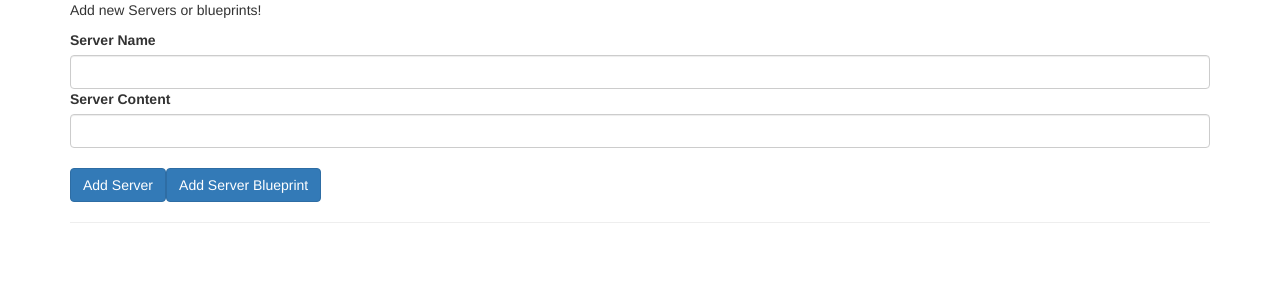
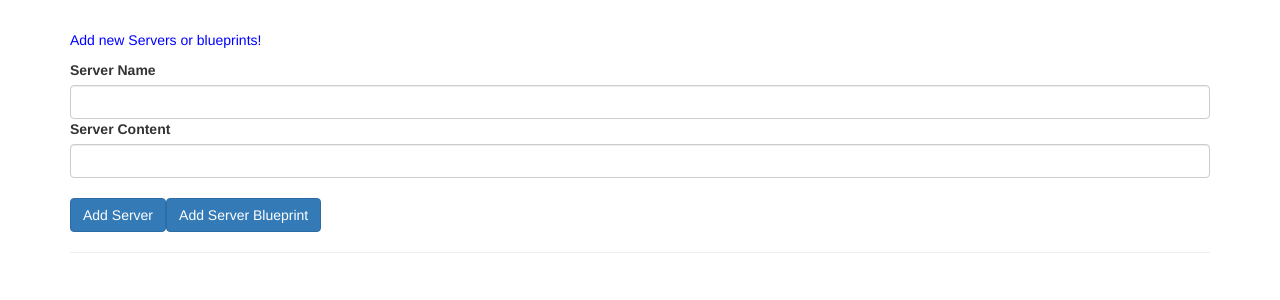
Before and after one commit to kjwhydonate/angular-course, an Angular app: page / in a window 1280 px wide. Shown: the top 300 px of the page. Built offline with nearby package versions, Linux system fonts and the light colour scheme.

Commit message:
set up module 4

```diff
--- a/src/app/app.component.css
+++ b/src/app/app.component.css
@@ -1,3 +1,7 @@
-h3 {
-    color: dodgerblue
-}
+.container {
+    margin-top: 30px;
+  }
+
+  p {
+    color: blue;
+  }
--- a/src/app/app.component.ts
+++ b/src/app/app.component.ts
@@ -6,5 +6,23 @@ import { Component } from '@angular/core';
   styleUrls: ['./app.component.css'],
 })
 export class AppComponent {
-  name = 'Kausthub';
+  serverElements = [];
+  newServerName = '';
+  newServerContent = '';
+
+  onAddServer() {
+    this.serverElements.push({
+      type: 'server',
+      name: this.newServerName,
+      content: this.newServerContent,
+    });
+  }
+
+  onAddBlueprint() {
+    this.serverElements.push({
+      type: 'blueprint',
+      name: this.newServerName,
+      content: this.newServerContent,
+    });
+  }
 }
```
